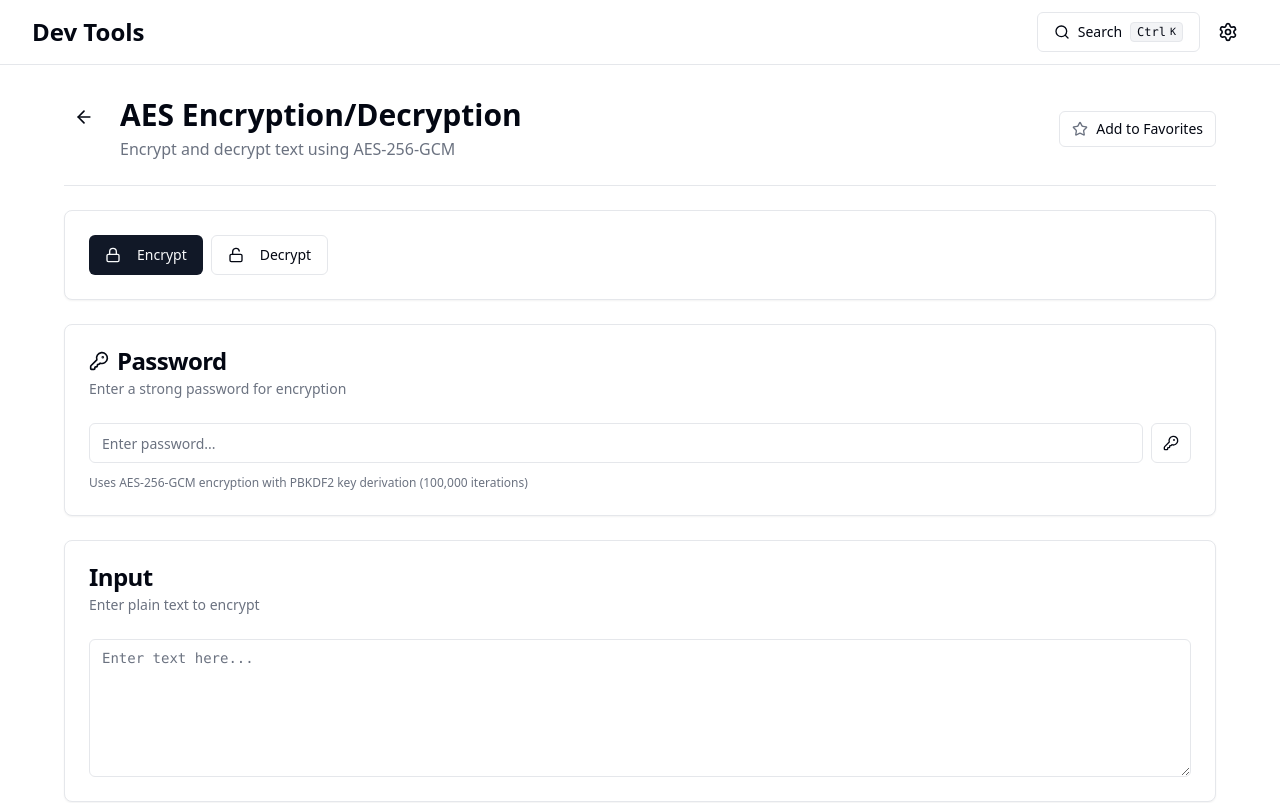
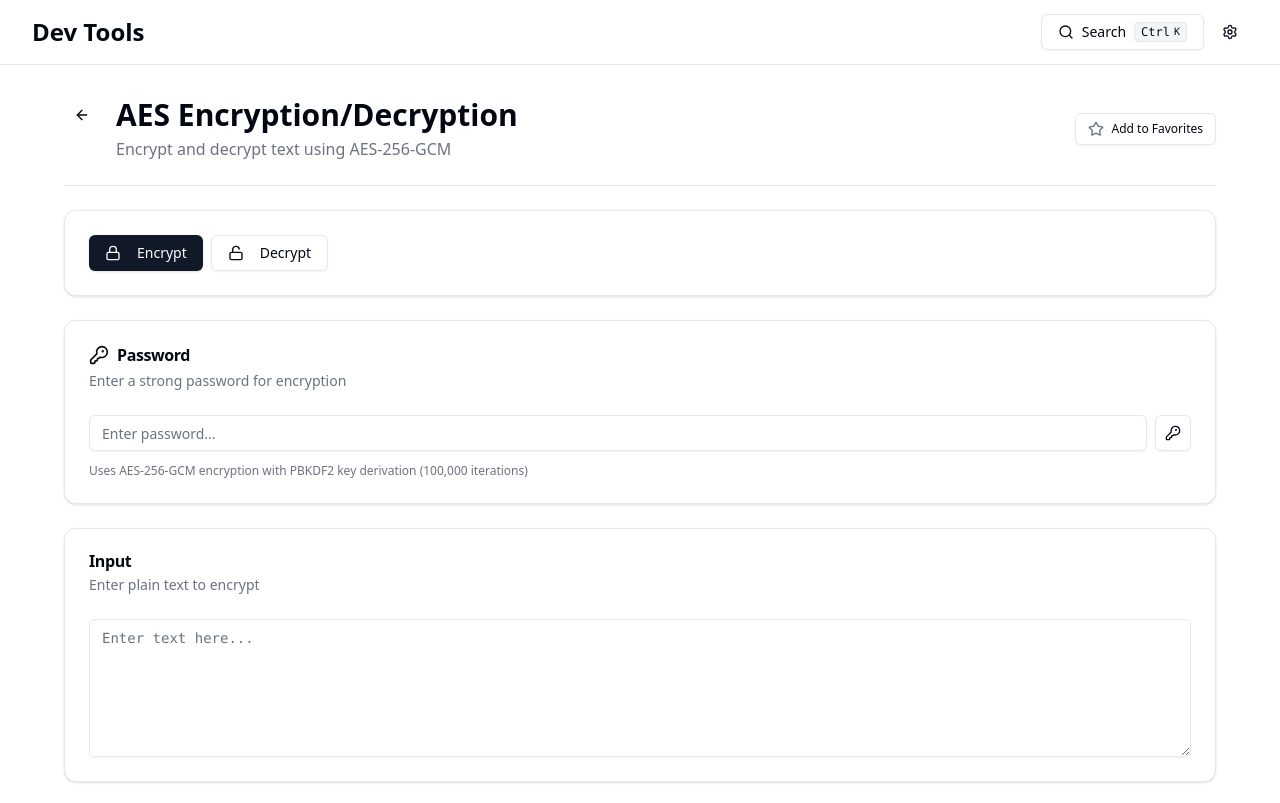
Before and after one commit to bberka/devtools, a Next.js app: page /tools/aes-encryption in a window 1280 px wide. Shown: the top 803 px of the page. Built offline with nearby package versions, Linux system fonts and the light colour scheme; no server answers.

Commit message:
feat: update shadcn components

```diff
--- a/src/components/ui/badge.tsx
+++ b/src/components/ui/badge.tsx
@@ -1,31 +1,36 @@
-import * as React from 'react';
-import { type VariantProps, cva } from 'class-variance-authority';
-import { cn } from '@/lib/utils/cn';
+import * as React from "react"
+import { cva, type VariantProps } from "class-variance-authority"
+
+import { cn } from "@/lib/utils"
 
 const badgeVariants = cva(
-  'inline-flex items-center rounded-full border px-2.5 py-0.5 text-xs font-semibold transition-colors focus:outline-none focus:ring-2 focus:ring-ring focus:ring-offset-2',
+  "inline-flex items-center rounded-md border px-2.5 py-0.5 text-xs font-semibold transition-colors focus:outline-none focus:ring-2 focus:ring-ring focus:ring-offset-2",
   {
     variants: {
       variant: {
         default:
-          'border-transparent bg-primary text-primary-foreground hover:bg-primary/80',
+          "border-transparent bg-primary text-primary-foreground shadow hover:bg-primary/80",
         secondary:
-          'border-transparent bg-secondary text-secondary-foreground hover:bg-secondary/80',
+          "border-transparent bg-secondary text-secondary-foreground hover:bg-secondary/80",
         destructive:
-          'border-transparent bg-destructive text-destructive-foreground hover:bg-destructive/80',
-        outline: 'text-foreground',
+          "border-transparent bg-destructive text-destructive-foreground shadow hover:bg-destructive/80",
+        outline: "text-foreground",
       },
     },
     defaultVariants: {
-      variant: 'default',
+      variant: "default",
     },
   }
-);
+)
 
 export interface BadgeProps
   extends React.HTMLAttributes<HTMLDivElement>,
     VariantProps<typeof badgeVariants> {}
 
-export function Badge({ className, variant, ...props }: BadgeProps) {
-  return <div className={cn(badgeVariants({ variant }), className)} {...props} />;
+function Badge({ className, variant, ...props }: BadgeProps) {
+  return (
+    <div className={cn(badgeVariants({ variant }), className)} {...props} />
+  )
 }
+
+export { Badge, badgeVariants }
--- a/src/components/ui/button.tsx
+++ b/src/components/ui/button.tsx
@@ -1,50 +1,57 @@
-import * as React from 'react';
-import { type VariantProps, cva } from 'class-variance-authority';
-import { cn } from '@/lib/utils/cn';
+import * as React from "react"
+import { Slot } from "@radix-ui/react-slot"
+import { cva, type VariantProps } from "class-variance-authority"
+
+import { cn } from "@/lib/utils"
 
 const buttonVariants = cva(
-  'inline-flex items-center justify-center gap-2 whitespace-nowrap rounded-md text-sm font-medium ring-offset-background transition-colors focus-visible:outline-none focus-visible:ring-2 focus-visible:ring-ring focus-visible:ring-offset-2 disabled:pointer-events-none disabled:opacity-50',
+  "inline-flex items-center justify-center gap-2 whitespace-nowrap rounded-md text-sm font-medium transition-colors focus-visible:outline-none focus-visible:ring-1 focus-visible:ring-ring disabled:pointer-events-none disabled:opacity-50 [&_svg]:pointer-events-none [&_svg]:size-4 [&_svg]:shrink-0",
   {
     variants: {
       variant: {
-        default: 'bg-primary text-primary-foreground hover:bg-primary/90',
+        default:
+          "bg-primary text-primary-foreground shadow hover:bg-primary/90",
         destructive:
-          'bg-destructive text-destructive-foreground hover:bg-destructive/90',
+          "bg-destructive text-destructive-foreground shadow-sm hover:bg-destructive/90",
         outline:
-          'border border-input bg-background hover:bg-accent hover:text-accent-foreground',
-        secondary: 'bg-secondary text-secondary-foreground hover:bg-secondary/80',
-        ghost: 'hover:bg-accent hover:text-accent-foreground',
-        link: 'text-primary underline-offset-4 hover:underline',
+          "border border-input bg-background shadow-sm hover:bg-accent hover:text-accent-foreground",
+        secondary:
+          "bg-secondary text-secondary-foreground shadow-sm hover:bg-secondary/80",
+        ghost: "hover:bg-accent hover:text-accent-foreground",
+        link: "text-primary underline-offset-4 hover:underline",
       },
       size: {
-        default: 'h-10 px-4 py-2',
-        sm: 'h-9 rounded-md px-3',
-        lg: 'h-11 rounded-md px-8',
-        icon: 'h-10 w-10',
+        default: "h-9 px-4 py-2",
+        sm: "h-8 rounded-md px-3 text-xs",
+        lg: "h-10 rounded-md px-8",
+        icon: "h-9 w-9",
       },
     },
     defaultVariants: {
-      variant: 'default',
-      size: 'default',
+      variant: "default",
+      size: "default",
     },
   }
-);
+)
 
 export interface ButtonProps
   extends React.ButtonHTMLAttributes<HTMLButtonElement>,
-    VariantProps<typeof buttonVariants> {}
+    VariantProps<typeof buttonVariants> {
+  asChild?: boolean
+}
 
 const Button = React.forwardRef<HTMLButtonElement, ButtonProps>(
-  ({ className, variant, size, type = 'button', ...props }, ref) => (
-    <button
-      ref={ref}
-      type={type}
-      className={cn(buttonVariants({ variant, size, className }))}
-      {...props}
-    />
-  )
-);
+  ({ className, variant, size, asChild = false, ...props }, ref) => {
+    const Comp = asChild ? Slot : "button"
+    return (
+      <Comp
+        className={cn(buttonVariants({ variant, size, className }))}
+        ref={ref}
+        {...props}
+      />
+    )
+  }
+)
+Button.displayName = "Button"
 
-Button.displayName = 'Button';
-
-export { Button, buttonVariants };
+export { Button, buttonVariants }
--- a/src/components/ui/card.tsx
+++ b/src/components/ui/card.tsx
@@ -1,19 +1,21 @@
-import * as React from 'react';
-import { cn } from '@/lib/utils/cn';
+import * as React from "react"
 
-const Card = React.forwardRef<HTMLDivElement, React.HTMLAttributes<HTMLDivElement>>(
-  ({ className, ...props }, ref) => (
+import { cn } from "@/lib/utils"
+
+const Card = React.forwardRef<
+  HTMLDivElement,
+  React.HTMLAttributes<HTMLDivElement>
+>(({ className, ...props }, ref) => (
   <div
     ref={ref}
     className={cn(
-        'rounded-lg border bg-card text-card-foreground shadow-sm',
+      "rounded-xl border bg-card text-card-foreground shadow",
       className
     )}
     {...props}
   />
-  )
-);
-Card.displayName = 'Card';
+))
+Card.displayName = "Card"
 
 const CardHeader = React.forwardRef<
   HTMLDivElement,
@@ -21,50 +23,54 @@ const CardHeader = React.forwardRef<
 >(({ className, ...props }, ref) => (
   <div
     ref={ref}
-    className={cn('flex flex-col space-y-1.5 p-6', className)}
+    className={cn("flex flex-col space-y-1.5 p-6", className)}
     {...props}
   />
-));
-CardHeader.displayName = 'CardHeader';
+))
+CardHeader.displayName = "CardHeader"
 
 const CardTitle = React.forwardRef<
-  HTMLHeadingElement,
-  React.HTMLAttributes<HTMLHeadingElement>
+  HTMLDivElement,
+  React.HTMLAttributes<HTMLDivElement>
 >(({ className, ...props }, ref) => (
-  <h3
+  <div
     ref={ref}
-    className={cn('text-2xl font-semibold leading-none tracking-tight', className)}
+    className={cn("font-semibold leading-none tracking-tight", className)}
     {...props}
   />
-));
-CardTitle.displayName = 'CardTitle';
+))
+CardTitle.displayName = "CardTitle"
 
 const CardDescription = React.forwardRef<
-  HTMLParagraphElement,
-  React.HTMLAttributes<HTMLParagraphElement>
+  HTMLDivElement,
+  React.HTMLAttributes<HTMLDivElement>
 >(({ className, ...props }, ref) => (
-  <p
+  <div
     ref={ref}
-    className={cn('text-sm text-muted-foreground', className)}
+    className={cn("text-sm text-muted-foreground", className)}
     {...props}
   />
-));
-CardDescription.displayName = 'CardDescription';
+))
+CardDescription.displayName = "CardDescription"
 
 const CardContent = React.forwardRef<
   HTMLDivElement,
   React.HTMLAttributes<HTMLDivElement>
 >(({ className, ...props }, ref) => (
-  <div ref={ref} className={cn('p-6 pt-0', className)} {...props} />
-));
-CardContent.displayName = 'CardContent';
+  <div ref={ref} className={cn("p-6 pt-0", className)} {...props} />
+))
+CardContent.displayName = "CardContent"
 
 const CardFooter = React.forwardRef<
   HTMLDivElement,
   React.HTMLAttributes<HTMLDivElement>
 >(({ className, ...props }, ref) => (
-  <div ref={ref} className={cn('flex items-center p-6 pt-0', className)} {...props} />
-));
-CardFooter.displayName = 'CardFooter';
+  <div
+    ref={ref}
+    className={cn("flex items-center p-6 pt-0", className)}
+    {...props}
+  />
+))
+CardFooter.displayName = "CardFooter"
 
-export { Card, CardHeader, CardFooter, CardTitle, CardDescription, CardContent };
+export { Card, CardHeader, CardFooter, CardTitle, CardDescription, CardContent }
--- a/src/components/ui/checkbox.tsx
+++ b/src/components/ui/checkbox.tsx
@@ -1,40 +1,42 @@
-'use client';
-
 import * as React from 'react';
-import { Check } from 'lucide-react';
 import { cn } from '@/lib/utils/cn';
 
-interface CheckboxProps {
-  checked: boolean;
+export interface CheckboxProps
+  extends Omit<React.InputHTMLAttributes<HTMLInputElement>, 'type' | 'onChange'> {
+  label?: string;
   onChange?: (checked: boolean) => void;
-  onCheckedChange?: (checked: boolean) => void;
-  label?: string;
-  className?: string;
 }
 
-const Checkbox = React.forwardRef<HTMLButtonElement, CheckboxProps>(
-  ({ checked, onChange, onCheckedChange, label, className }, ref) => (
-    <label className={cn('flex cursor-pointer items-center gap-2', className)}>
-      <button
-        ref={ref}
-        type="button"
-        role="checkbox"
-        aria-checked={checked}
-        onClick={() => {
-          const nextChecked = !checked;
-          onChange?.(nextChecked);
-          onCheckedChange?.(nextChecked);
-        }}
+const Checkbox = React.forwardRef<HTMLInputElement, CheckboxProps>(
+  ({ className, label, checked, onChange, id, disabled, ...props }, ref) => {
+    const generatedId = React.useId();
+    const inputId = id ?? generatedId;
+
+    return (
+      <label
+        htmlFor={inputId}
         className={cn(
-          'flex h-4 w-4 items-center justify-center rounded border border-primary ring-offset-background focus-visible:outline-none focus-visible:ring-2 focus-visible:ring-ring focus-visible:ring-offset-2',
-          checked ? 'bg-primary text-primary-foreground' : 'bg-background'
+          'flex items-start gap-3 text-sm',
+          disabled && 'cursor-not-allowed opacity-50'
         )}
       >
-        {checked && <Check className="h-3 w-3" />}
-      </button>
-      {label ? <span className="text-sm">{label}</span> : null}
-    </label>
-  )
+        <input
+          ref={ref}
+          id={inputId}
+          type="checkbox"
+          className={cn(
+            'mt-0.5 h-4 w-4 rounded border border-input bg-background accent-primary',
+            className
+          )}
+          checked={Boolean(checked)}
+          disabled={disabled}
+          onChange={(event) => onChange?.(event.target.checked)}
+          {...props}
+        />
+        {label ? <span>{label}</span> : null}
+      </label>
+    );
+  }
 );
 
 Checkbox.displayName = 'Checkbox';
--- a/src/components/ui/input.tsx
+++ b/src/components/ui/input.tsx
@@ -1,22 +1,22 @@
-import * as React from 'react';
-import { cn } from '@/lib/utils/cn';
+import * as React from "react"
 
-export type InputProps = React.InputHTMLAttributes<HTMLInputElement>;
+import { cn } from "@/lib/utils"
 
-const Input = React.forwardRef<HTMLInputElement, InputProps>(
-  ({ className, type = 'text', ...props }, ref) => (
+const Input = React.forwardRef<HTMLInputElement, React.ComponentProps<"input">>(
+  ({ className, type, ...props }, ref) => {
+    return (
       <input
-      ref={ref}
         type={type}
         className={cn(
-        'flex h-10 w-full rounded-md border border-input bg-background px-3 py-2 text-sm text-foreground ring-offset-background file:border-0 file:bg-transparent file:text-sm file:font-medium placeholder:text-muted-foreground focus-visible:outline-none focus-visible:ring-2 focus-visible:ring-ring focus-visible:ring-offset-2 disabled:cursor-not-allowed disabled:opacity-50',
+          "flex h-9 w-full rounded-md border border-input bg-transparent px-3 py-1 text-base shadow-sm transition-colors file:border-0 file:bg-transparent file:text-sm file:font-medium file:text-foreground placeholder:text-muted-foreground focus-visible:outline-none focus-visible:ring-1 focus-visible:ring-ring disabled:cursor-not-allowed disabled:opacity-50 md:text-sm",
           className
         )}
+        ref={ref}
         {...props}
       />
     )
-);
+  }
+)
+Input.displayName = "Input"
 
-Input.displayName = 'Input';
-
-export { Input };
+export { Input }
--- a/src/components/ui/scroll-area.tsx
+++ b/src/components/ui/scroll-area.tsx
@@ -1,3 +1,5 @@
+"use client"
+
 import * as React from "react"
 import * as ScrollAreaPrimitive from "@radix-ui/react-scroll-area"
 
@@ -12,7 +14,7 @@ const ScrollArea = React.forwardRef<
     className={cn("relative overflow-hidden", className)}
     {...props}
   >
-    <ScrollAreaPrimitive.Viewport className="w-full rounded-[inherit]">
+    <ScrollAreaPrimitive.Viewport className="h-full w-full rounded-[inherit]">
       {children}
     </ScrollAreaPrimitive.Viewport>
     <ScrollBar />
@@ -31,14 +33,14 @@ const ScrollBar = React.forwardRef<
     className={cn(
       "flex touch-none select-none transition-colors",
       orientation === "vertical" &&
-        "h-full w-2.5 border-l border-l-transparent p-[2px]",
+        "h-full w-2.5 border-l border-l-transparent p-[1px]",
       orientation === "horizontal" &&
-        "h-2.5 flex-col border-t border-t-transparent p-[2px]",
+        "h-2.5 flex-col border-t border-t-transparent p-[1px]",
       className
     )}
     {...props}
   >
-    <ScrollAreaPrimitive.ScrollAreaThumb className="relative flex-1 rounded-full bg-border/80 hover:bg-muted-foreground/40" />
+    <ScrollAreaPrimitive.ScrollAreaThumb className="relative flex-1 rounded-full bg-border" />
   </ScrollAreaPrimitive.ScrollAreaScrollbar>
 ))
 ScrollBar.displayName = ScrollAreaPrimitive.ScrollAreaScrollbar.displayName
--- a/src/components/ui/slider.tsx
+++ b/src/components/ui/slider.tsx
@@ -1,36 +1,30 @@
 'use client';
 
+import * as React from 'react';
 import { cn } from '@/lib/utils/cn';
 
-interface SliderProps {
+export interface SliderProps
+  extends Omit<React.InputHTMLAttributes<HTMLInputElement>, 'type' | 'value' | 'onChange'> {
   value: number;
-  onChange: (value: number) => void;
-  min: number;
-  max: number;
-  step?: number;
-  className?: string;
+  onChange?: (value: number) => void;
 }
 
-export function Slider({
-  value,
-  onChange,
-  min,
-  max,
-  step = 1,
-  className,
-}: SliderProps) {
-  return (
-    <div className={cn('flex items-center gap-4', className)}>
+const Slider = React.forwardRef<HTMLInputElement, SliderProps>(
+  ({ className, value, onChange, min = 0, max = 100, step = 1, ...props }, ref) => (
     <input
+      ref={ref}
       type="range"
+      value={value}
       min={min}
       max={max}
       step={step}
-        value={value}
-        onChange={(e) => onChange(parseInt(e.currentTarget.value, 10))}
-        className="h-2 flex-1 cursor-pointer appearance-none rounded-lg bg-secondary accent-primary"
+      className={cn('h-2 w-full cursor-pointer accent-primary', className)}
+      onChange={(event) => onChange?.(Number(event.target.value))}
+      {...props}
     />
-      <span className="w-12 text-right text-sm font-medium">{value}</span>
-    </div>
+  )
 );
-}
+
+Slider.displayName = 'Slider';
+
+export { Slider };
--- a/src/components/ui/switch.tsx
+++ b/src/components/ui/switch.tsx
@@ -1,39 +1,29 @@
-'use client';
+"use client"
 
-import * as React from 'react';
-import { cn } from '@/lib/utils/cn';
+import * as React from "react"
+import * as SwitchPrimitives from "@radix-ui/react-switch"
 
-interface SwitchProps
-  extends Omit<React.ButtonHTMLAttributes<HTMLButtonElement>, 'onChange'> {
-  checked?: boolean;
-  onCheckedChange?: (checked: boolean) => void;
-}
+import { cn } from "@/lib/utils"
 
-const Switch = React.forwardRef<HTMLButtonElement, SwitchProps>(
-  ({ className, checked = false, disabled, onCheckedChange, ...props }, ref) => (
-    <button
-      ref={ref}
-      type="button"
-      role="switch"
-      aria-checked={checked}
-      disabled={disabled}
-      onClick={() => onCheckedChange?.(!checked)}
+const Switch = React.forwardRef<
+  React.ElementRef<typeof SwitchPrimitives.Root>,
+  React.ComponentPropsWithoutRef<typeof SwitchPrimitives.Root>
+>(({ className, ...props }, ref) => (
+  <SwitchPrimitives.Root
     className={cn(
-        'peer inline-flex h-6 w-11 shrink-0 cursor-pointer items-center rounded-full border-2 border-transparent transition-colors focus-visible:outline-none focus-visible:ring-2 focus-visible:ring-ring focus-visible:ring-offset-2 focus-visible:ring-offset-background disabled:cursor-not-allowed disabled:opacity-50',
-        checked ? 'bg-primary' : 'bg-input',
+      "peer inline-flex h-5 w-9 shrink-0 cursor-pointer items-center rounded-full border-2 border-transparent shadow-sm transition-colors focus-visible:outline-none focus-visible:ring-2 focus-visible:ring-ring focus-visible:ring-offset-2 focus-visible:ring-offset-background disabled:cursor-not-allowed disabled:opacity-50 data-[state=checked]:bg-primary data-[state=unchecked]:bg-input",
       className
     )}
     {...props}
+    ref={ref}
   >
-      <span
+    <SwitchPrimitives.Thumb
       className={cn(
-          'pointer-events-none block h-5 w-5 rounded-full bg-background shadow-lg ring-0 transition-transform',
-          checked ? 'translate-x-5' : 'translate-x-0'
+        "pointer-events-none block h-4 w-4 rounded-full bg-background shadow-lg ring-0 transition-transform data-[state=checked]:translate-x-4 data-[state=unchecked]:translate-x-0"
       )}
     />
-    </button>
-  )
-);
-Switch.displayName = 'Switch';
+  </SwitchPrimitives.Root>
+))
+Switch.displayName = SwitchPrimitives.Root.displayName
 
-export { Switch };
+export { Switch }
--- a/src/components/ui/textarea.tsx
+++ b/src/components/ui/textarea.tsx
@@ -1,22 +1,22 @@
-import * as React from 'react';
-import { cn } from '@/lib/utils/cn';
+import * as React from "react"
 
-export type TextareaProps = React.TextareaHTMLAttributes<HTMLTextAreaElement>;
+import { cn } from "@/lib/utils"
 
-const Textarea = React.forwardRef<HTMLTextAreaElement, TextareaProps>(
-  ({ className, rows = 6, ...props }, ref) => (
+const Textarea = React.forwardRef<
+  HTMLTextAreaElement,
+  React.ComponentProps<"textarea">
+>(({ className, ...props }, ref) => {
+  return (
     <textarea
-      ref={ref}
-      rows={rows}
       className={cn(
-        'flex min-h-[80px] w-full rounded-md border border-input bg-background px-3 py-2 text-sm ring-offset-background placeholder:text-muted-foreground focus-visible:outline-none focus-visible:ring-2 focus-visible:ring-ring focus-visible:ring-offset-2 disabled:cursor-not-allowed disabled:opacity-50',
+        "flex min-h-[60px] w-full rounded-md border border-input bg-transparent px-3 py-2 text-base shadow-sm placeholder:text-muted-foreground focus-visible:outline-none focus-visible:ring-1 focus-visible:ring-ring disabled:cursor-not-allowed disabled:opacity-50 md:text-sm",
         className
       )}
+      ref={ref}
       {...props}
     />
   )
-);
+})
+Textarea.displayName = "Textarea"
 
-Textarea.displayName = 'Textarea';
-
-export { Textarea };
+export { Textarea }
```
Also changed, not shown: src/components/ui/dialog.tsx (+17 -21 lines). Lines whose indentation alone changed are shown as unchanged.
